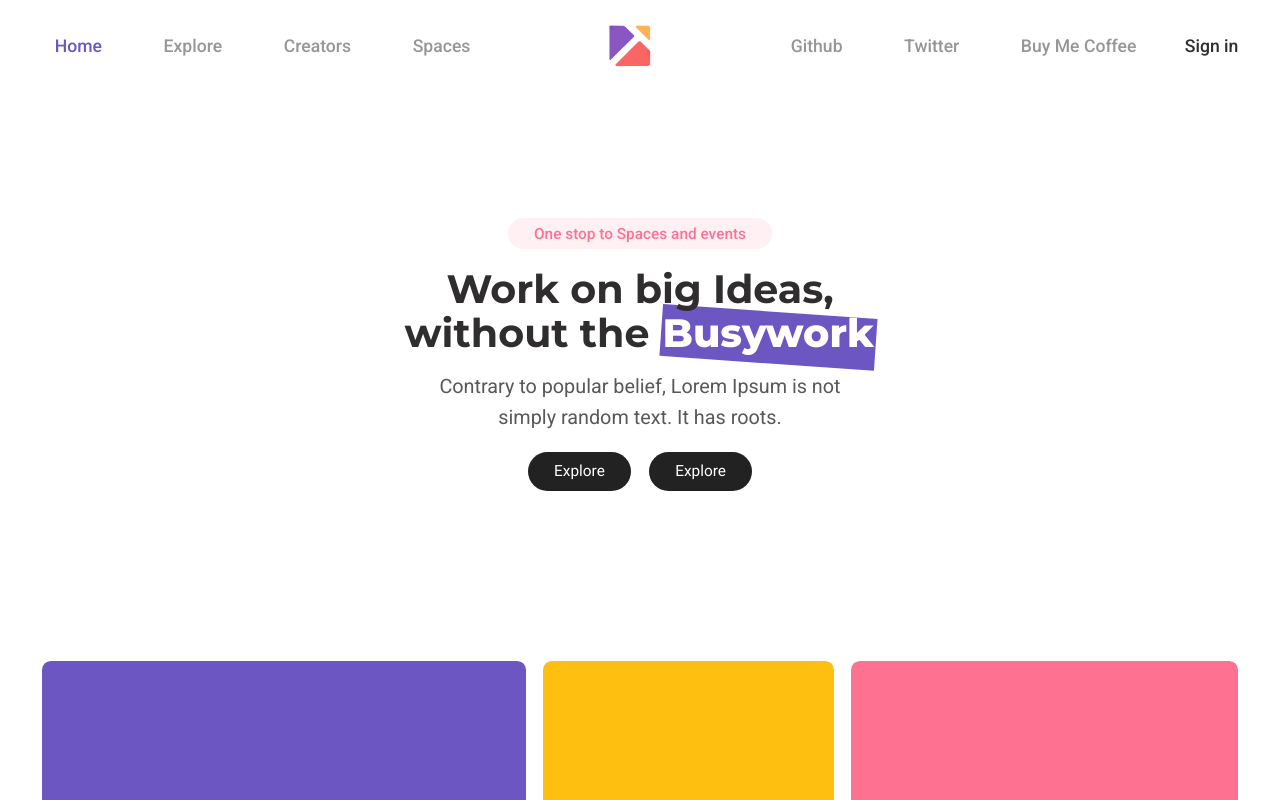
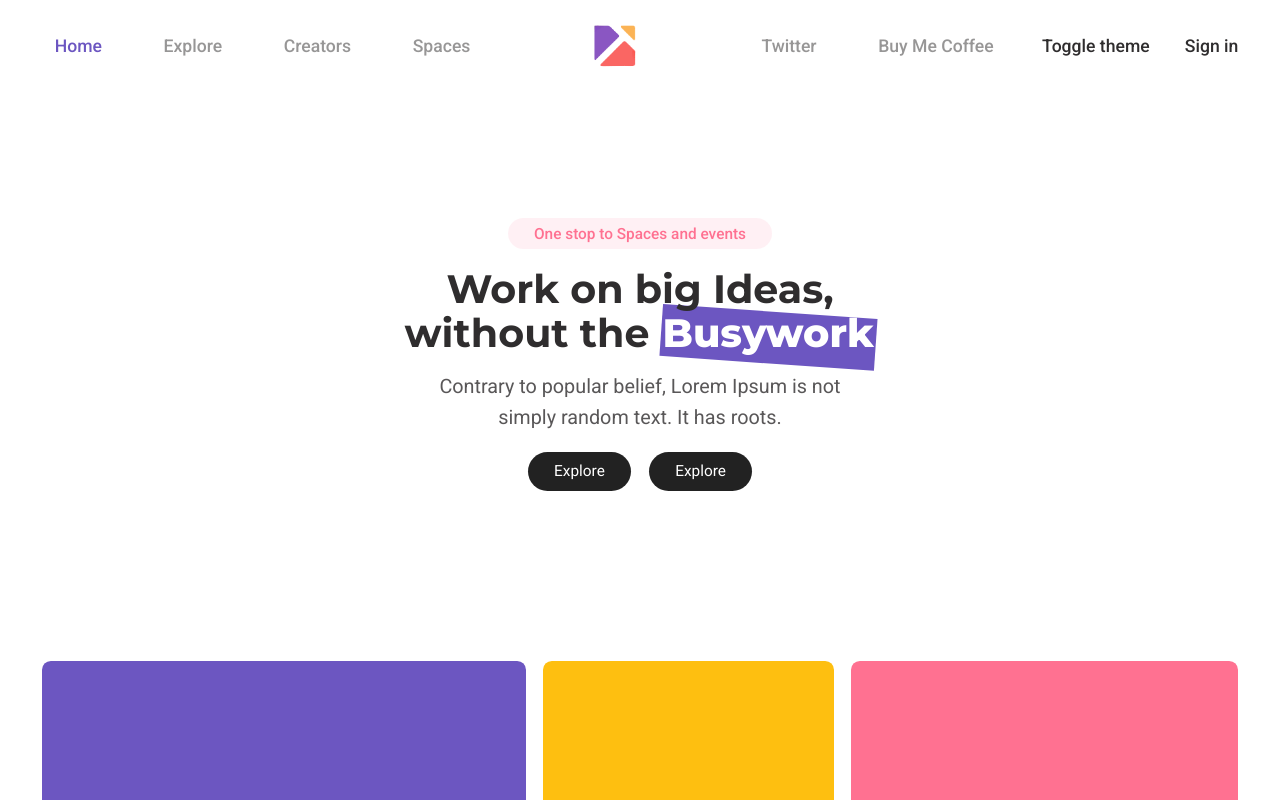
Before and after one commit to ManishBisht777/tweetspace, a Next.js app: page / in a window 1280 px wide. Shown: the top 800 px of the page. Built offline with nearby package versions, Linux system fonts and the light colour scheme; no server answers.

Commit message:
feat: next themes

```diff
--- a/package.json
+++ b/package.json
@@ -20,6 +20,7 @@
     "jsonwebtoken": "^9.0.0",
     "next": "13.2.3",
     "next-auth": "^4.20.1",
+    "next-themes": "^0.2.1",
     "react": "18.2.0",
     "react-dom": "18.2.0",
     "react-icons": "^4.7.1",
--- a/src/components/navbar/NavList.tsx
+++ b/src/components/navbar/NavList.tsx
@@ -4,12 +4,15 @@ import NavItem from "./NavItem";
 import { useSession, signIn } from "next-auth/react";
 import ProfileIcon from "./ProfileIcon";
 import { MenuLinks, SecondaryLinks } from "@/data/menuList";
+import { useTheme } from "next-themes";
 
 type Props = {};
 
 function NavList({}: Props) {
   const [activeLink, setActiveLink] = useState<string>("/");
   const { data: session } = useSession();
+
+  const { theme, setTheme } = useTheme();
 
   return (
     <Container className="lg:flex lg:justify-between lg:p-5 lg:items-center">
@@ -38,6 +41,11 @@ function NavList({}: Props) {
               menuItem={menuItem}
             />
           ))}
+          <button
+            onClick={() => setTheme(theme === "light" ? "dark" : "light")}
+          >
+            Toggle theme
+          </button>
           <div className="mt-3 lg:mt-0">
             {session ? (
               <ProfileIcon session={session} />
--- a/src/data/menuList.ts
+++ b/src/data/menuList.ts
@@ -24,11 +24,6 @@ export const MenuLinks = [
 // secondary menu
 export const SecondaryLinks = [
   {
-    to: "/github",
-    name: "Github",
-    icon: BsGithub,
-  },
-  {
     to: "/twitter",
     name: "Twitter",
     icon: BsTwitter,
--- a/src/pages/_app.tsx
+++ b/src/pages/_app.tsx
@@ -2,8 +2,8 @@ import { SessionProvider } from "next-auth/react";
 import Navbar from "@/components/navbar/Navbar";
 import useArea from "@/hooks/useArea";
 import "@/styles/globals.css";
-import type { AppProps } from "next/app";
 import { Montserrat, Roboto } from "next/font/google";
+import { ThemeProvider } from "next-themes";
 
 const montserrat = Montserrat({
   display: "swap",
@@ -36,10 +36,12 @@ export default function App({
         `}
       </style>
       <SessionProvider session={session}>
-        {width >= 1024 ? <Navbar /> : <Navbar isMobile />}
-        <main className={`${robotto.variable} ${montserrat.variable}`}>
-          <Component {...pageProps} />
-        </main>
+        <ThemeProvider>
+          {width >= 1024 ? <Navbar /> : <Navbar isMobile />}
+          <main className={`${robotto.variable} ${montserrat.variable}`}>
+            <Component {...pageProps} />
+          </main>
+        </ThemeProvider>
       </SessionProvider>
     </>
   );
```
Also changed, not shown: 1 other file (tests, documents, lock files or other folders).
